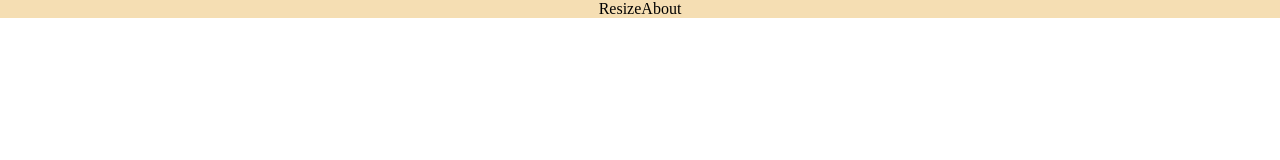
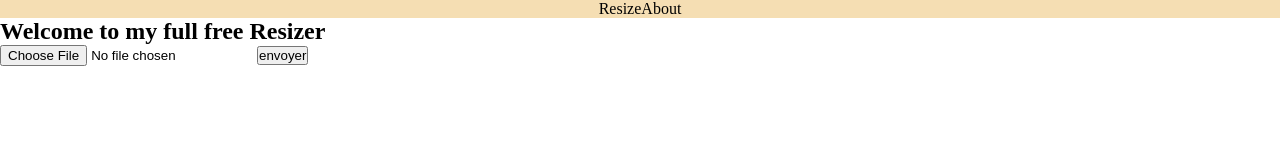
Before and after one commit to Sayfbenda/S-resize, a plain HTML site: page index.html in a window 1280 px wide. Drawn offline with Linux system fonts and the light colour scheme.

Commit message:
Add some organisation

```diff
--- a/index.html
+++ b/index.html
@@ -16,7 +16,16 @@
         </nav>
     </header>
     <main>
-
+        <section>
+            <h1>Welcome to my full free Resizer</h1>
+            <form>
+            <div>
+                <input type="file" name="" id="" accept=".jpg, .jpeg, .png">
+                <button>envoyer</button>
+            </div>
+            <div></div>
+            </form>
+        </section>
     </main>
     <footer>
 
```
